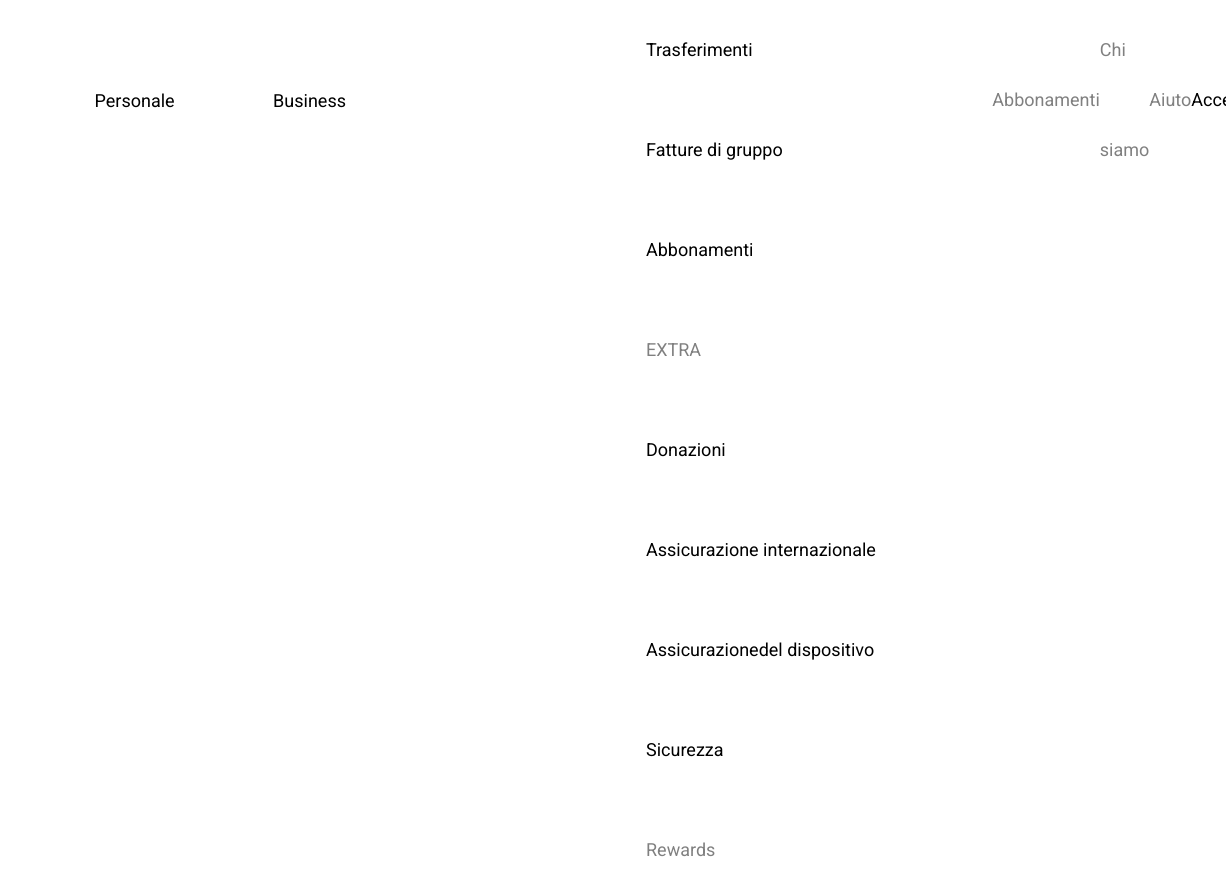
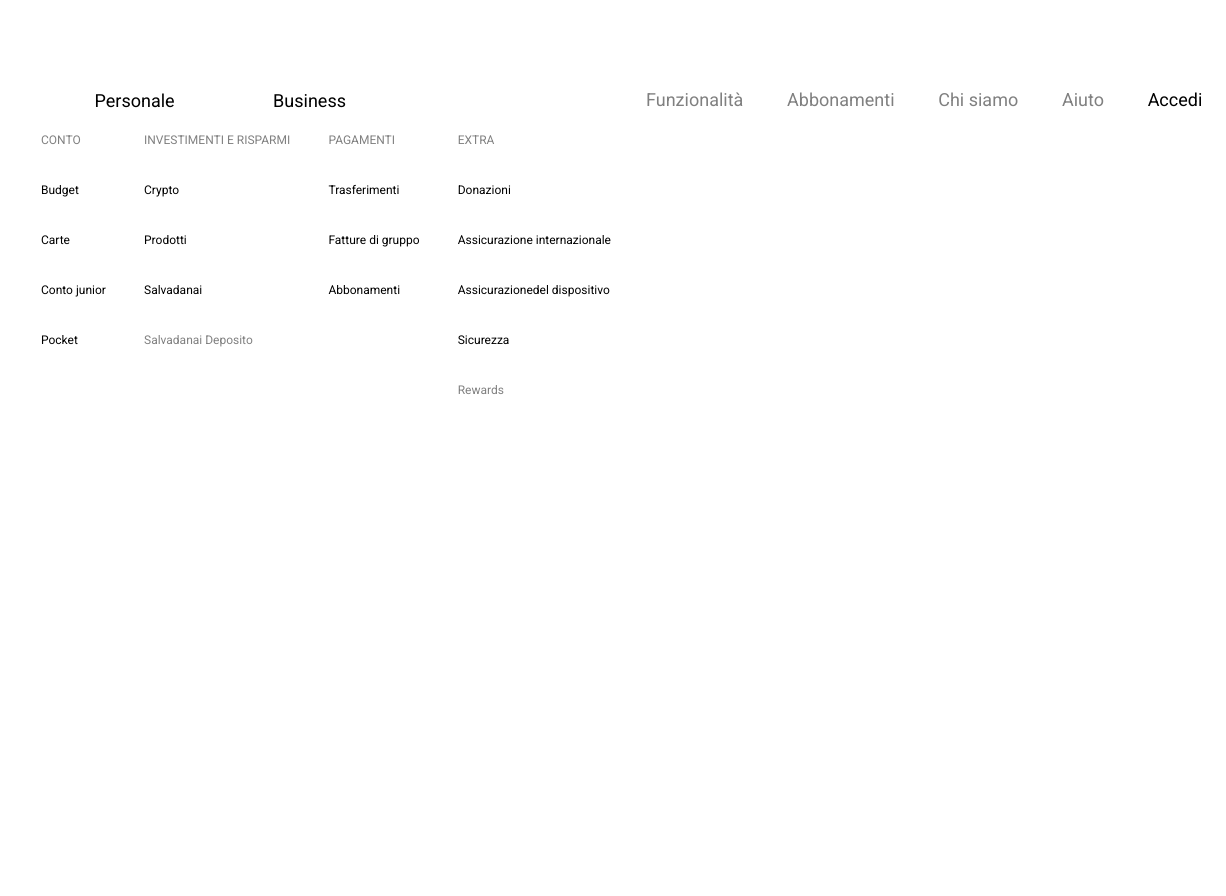
Before and after one commit to antonio-fiorentino/js-html-css-revolut, a plain HTML site: page index.html in a window 1280 px wide. Shown: the top 896 px of the page, 54-1280 px from the left. After the commit the page ends 800 px from the top, so only its background shows below. Drawn offline with Linux system fonts and the light colour scheme.

Commit message:
Esercizio

```diff
--- a/css/stily.css
+++ b/css/stily.css
@@ -14,7 +14,7 @@ li{
   list-style: none;
 }
 
-ul{
+.inline-block{
   display: inline-block;
 }
 
@@ -74,3 +74,20 @@ button{
   font-size: 15px;
   border: none;
 }
+.dropdown ul li{
+  margin-bottom: 50px;
+}
+.dropdown{
+  display: none;
+  line-height: 0;
+  width: 600px;
+  height: 400px;
+  background-color: #fff;
+  font-size: 12px;
+  justify-content: space-between;
+  display: flex;
+  position: absolute;
+  top: 125px;
+  right: 600px;
+  padding: 15px 15px;
+}
--- a/index.html
+++ b/index.html
@@ -32,7 +32,8 @@
 
           <div class="funzionalità">
             Funzionalità
-            <div>
+            <div class="dropdown">
+              <div class="inline-block">
                 <ul>
                   <li class="grey">CONTO</li>
                   <li>Budget</li>
@@ -40,6 +41,9 @@
                   <li>Conto junior</li>
                   <li>Pocket</li>
                 </ul>
+              </div>
+
+              <div class="inline-block">
                 <ul>
                   <li class="grey">INVESTIMENTI E RISPARMI</li>
                   <li>Crypto</li>
@@ -47,12 +51,18 @@
                   <li>Salvadanai</li>
                   <li class="grey">Salvadanai Deposito</li>
                 </ul>
+              </div>
+
+              <div class="inline-block">
                 <ul>
                   <li class="grey">PAGAMENTI</li>
                   <li>Trasferimenti</li>
                   <li>Fatture di gruppo</li>
                   <li>Abbonamenti</li>
                 </ul>
+              </div>
+
+              <div class="inline-block">
                 <ul>
                   <li class="grey">EXTRA</li>
                   <li>Donazioni</li>
@@ -61,6 +71,7 @@
                   <li>Sicurezza</li>
                   <li class="grey">Rewards</li>
                 </ul>
+              </div>
             </div>
           </div>
 
```
Lines whose indentation alone changed are shown as unchanged.
